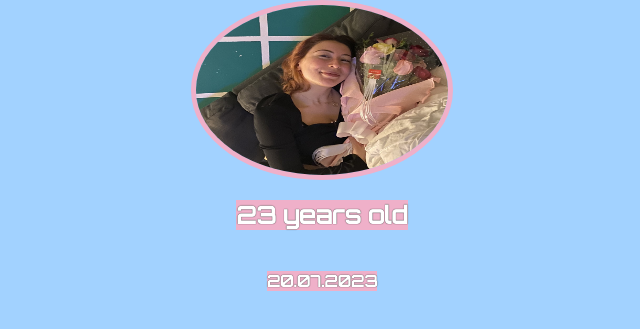
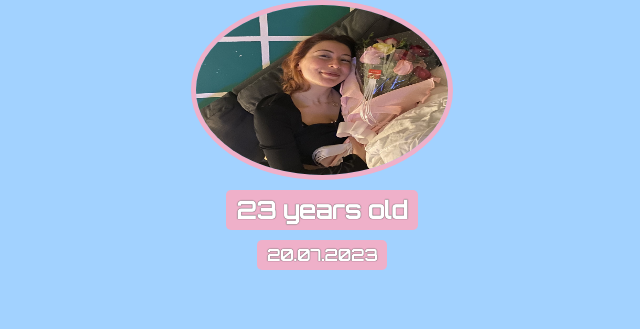
Before and after one commit to dalikh1/birthday-GIFT-site, a plain HTML site: page index.html in a window 1280 px wide. Shown: the part 91-420 px from the top of the page, without its empty margins (318-958 px from the left). Drawn offline with Linux system fonts and the light colour scheme; a web font is replaced by a local one.

Commit message:
fix date and age design

```diff
--- a/index.html
+++ b/index.html
@@ -9,7 +9,7 @@
     <body>
         <h1>Today is Zahra's birthday 🎉</h1>
         <img class="image" src="zahrouna.jpg">
-        <h2>23 years old</h2>
-        <h4>20.07.2023</h4>
+        <h2 id="bday-age">23 years old</h2>
+        <h4 id="bday-date">20.07.2023</h4>
     </body>
 </html>
--- a/style.css
+++ b/style.css
@@ -19,6 +19,16 @@ body {
     border: 5px solid #EFB0C9;
 
 }
-h2, h4 {
+#bday-age {
 background: #EFB0C9;
+padding: 5px 10px;
+margin:10px 0 ;
+border-radius: 5px;
 }
+
+#bday-date {
+    margin: 0;
+    background: #EFB0C9;
+    padding: 5px 10px;
+    border-radius: 5px;
+    }
```
